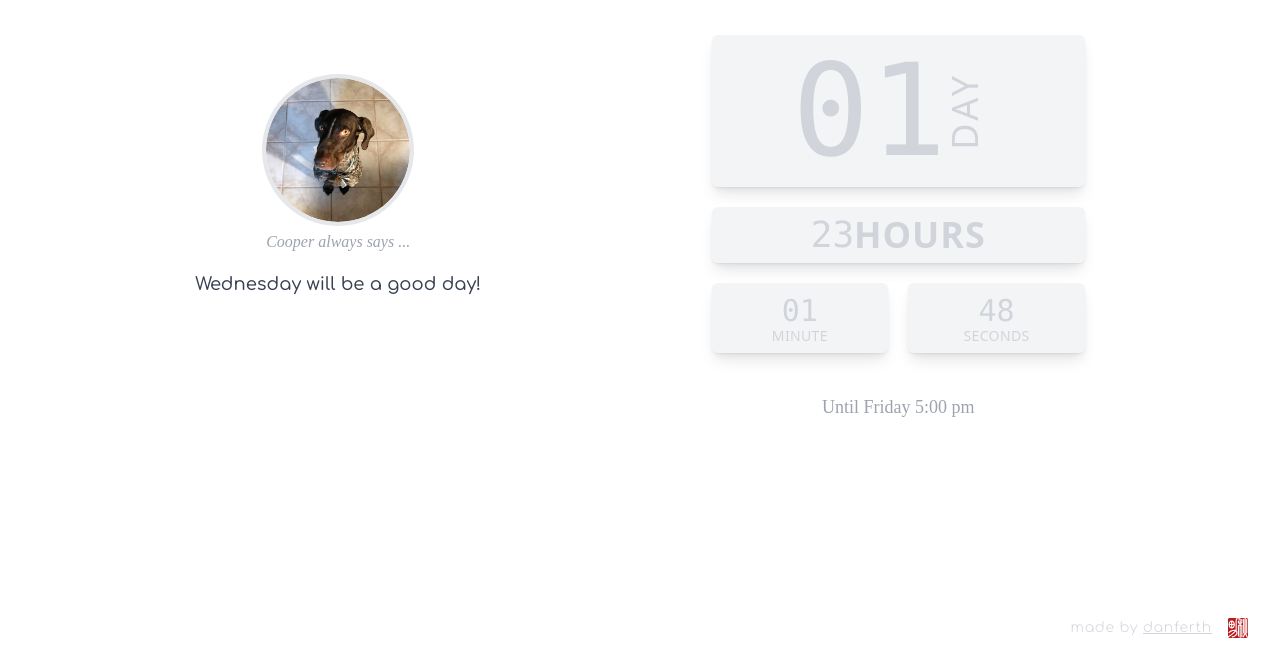
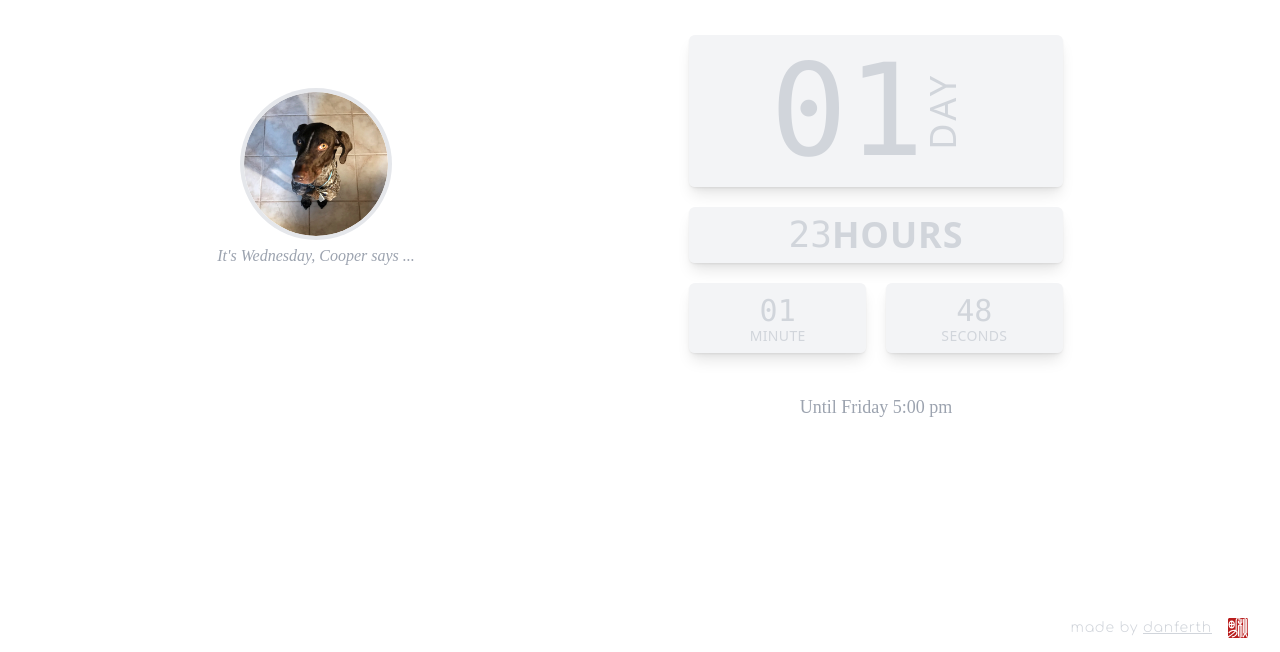
Before and after one commit to danferth/react-friday, a React (Create React App) app: page / in a window 1280 px wide. Shown: the part 148-800 px from the top of the page. Built offline with nearby package versions, Linux system fonts and the light colour scheme; a web font is replaced by a local one; what @tailwindcss/typography would draw is missing.

Commit message:
fetch an afirmation

```diff
--- a/package.json
+++ b/package.json
@@ -9,6 +9,7 @@
     "@testing-library/jest-dom": "^5.11.6",
     "@testing-library/react": "^11.2.2",
     "@testing-library/user-event": "^12.2.2",
+    "axios": "^0.21.0",
     "chokidar-cli": "^2.1.0",
     "npm-run-all": "^4.1.5",
     "postcss": "^8.1.10",
--- a/src/components/Cooper.js
+++ b/src/components/Cooper.js
@@ -1,7 +1,7 @@
 import React from "react";
 import cooper from "../images/cooper.jpg";
 import { printToday } from "../util/util";
-
+// import useAffirmation from "./useAffirmation";
 const Cooper = () => {
   return (
     <div className="md:ml-0 lg:self-center xl:mx-auto xl:-mt-20 flex items-center md:flex-col py-4 px-5 lg:p-0 mb-5 sm:mb-3 md:mb-20 lg:mb-0">
@@ -14,10 +14,10 @@ const Cooper = () => {
       </div>
       <div className="ml-4 md:ml-0 text-left md:text-center">
         <p className="cursive text-sm md:text-base lg:mb-4 font-serif italic tracking-tight md:tracking-normal text-gray-400 dark:text-gray-500 transition">
-          Cooper always says ...
+          It's {printToday()}, Cooper says ...
         </p>
         <p className="serif mt-1 text-base md:text-lg font-medium text-gray-700 dark:text-gray-400 leading-tight tracking-tight md:tracking-normal transition">
-          {printToday()} will be a good day!
+          {/* {useAffirmation()} */}
         </p>
       </div>
     </div>
--- /dev/null
+++ b/src/components/useAffirmation.js
@@ -0,0 +1,19 @@
+import { useState } from "react";
+import axios from "axios";
+
+const useAffirmation = () => {
+  const [affirmation, setAffirmation] = useState(
+    "It's going to be a good day!"
+  );
+  axios
+    .get("https://www.affirmations.dev/")
+    .then((response) => {
+      setAffirmation(response.data.affirmation);
+    })
+    .catch((error) => {
+      console.log(error);
+    });
+
+  return affirmation;
+};
+export default useAffirmation;
```
Also changed, not shown: 1 other file (tests, documents, lock files or other folders).
